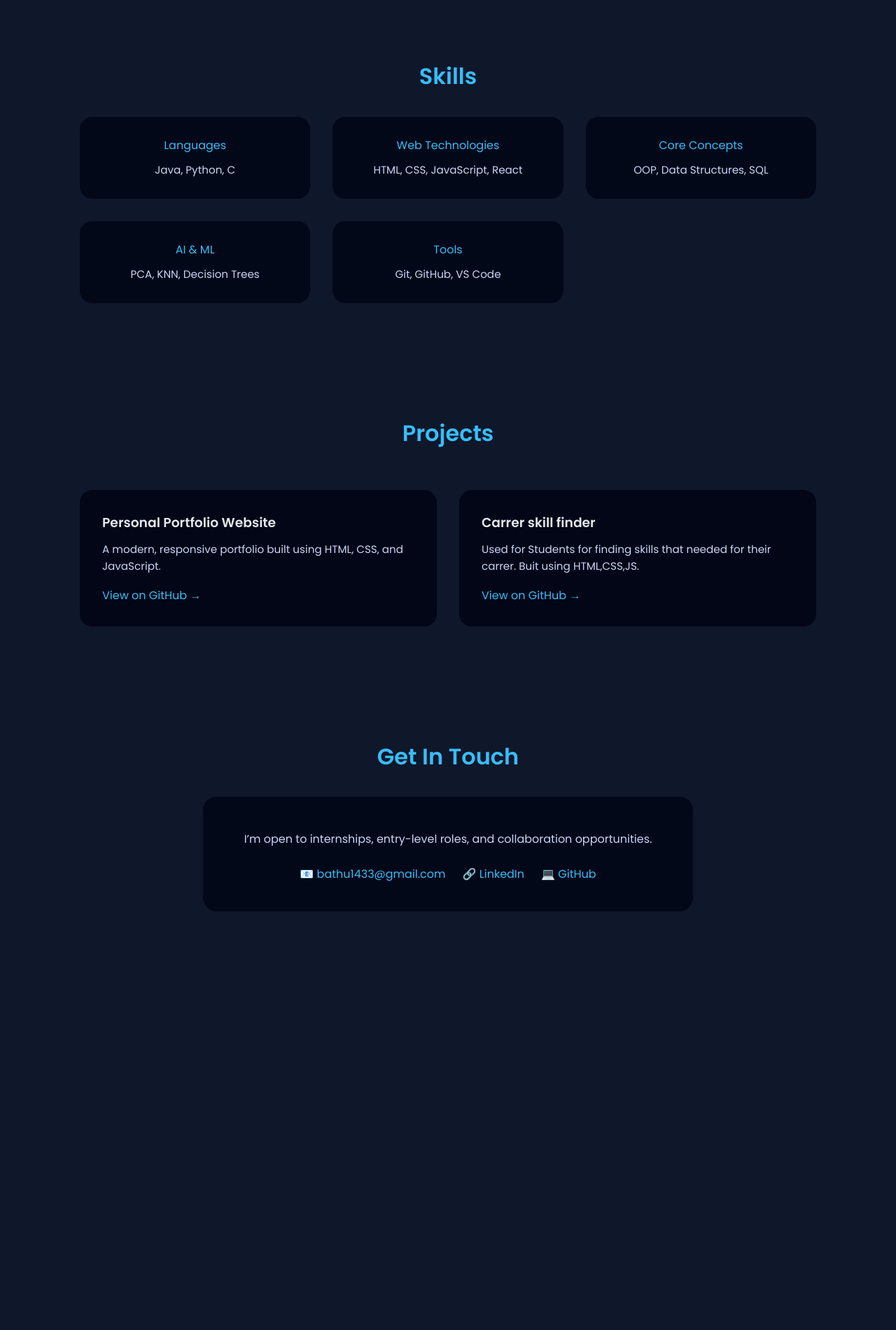
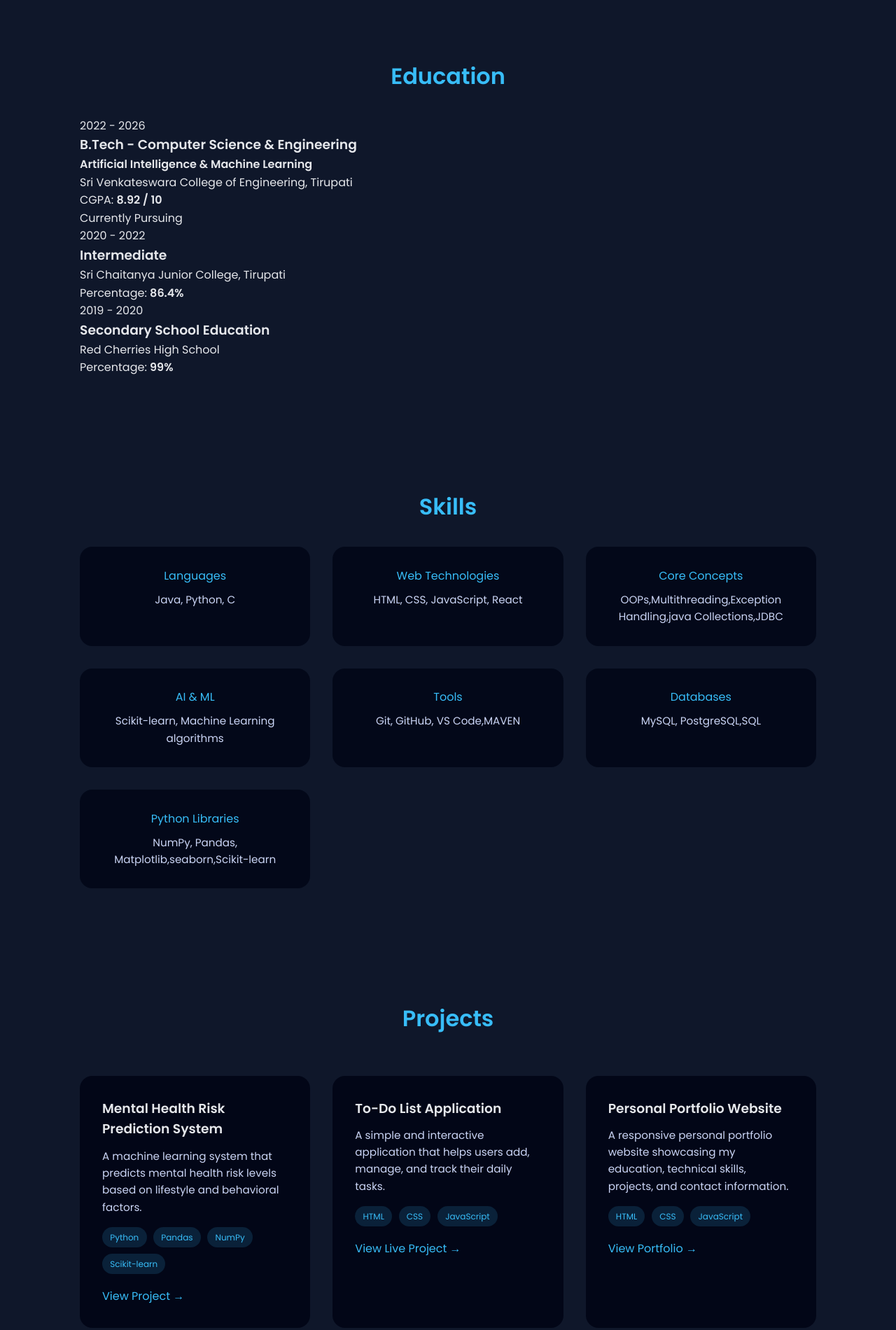
Before and after one commit to Bharath4200/portfolio, a plain HTML site: page index.html in a window 1280 px wide. Shown: the part 691-2591 px from the top of the page at 70% size. Before the commit the page ends 2073 px from the top, so only its background shows below. Drawn offline with Linux system fonts and the light colour scheme.

Commit message:
Add education section and enhance project details
Updated index.html to include an education section and improved project descriptions.

```diff
--- a/index.html
+++ b/index.html
@@ -20,6 +20,7 @@
       <ul class="nav-links">
     <li><a href="#home">Home</a></li>
     <li><a href="#about">About</a></li>
+    <li><a href="#education">Education</a></li>
     <li><a href="#skills">Skills</a></li>
     <li><a href="#projects">Projects</a></li>
     <li><a href="#contact">Contact</a></li>
@@ -45,7 +46,7 @@
 
             <div class="buttons">
                 <a href="#projects" class="btn">View Projects</a>
-                <a href="resume/resume1.pdf" class="btn secondary" download>
+                <a href="resume/resume1.pdf" target="_blank" class="btn secondary" download>
                     View Resume
                 </a>
             </div>
@@ -71,6 +72,79 @@
     </p>
 </section>
 
+<!-- ===== EDUCATION SECTION ===== -->
+<section id="education" class="education">
+    <h2>Education</h2>
+
+    <div class="education-container">
+
+        <!-- B.Tech -->
+        <div class="education-card">
+            <div class="education-year">
+                2022 - 2026
+            </div>
+
+            <div class="education-content">
+                <h3>B.Tech - Computer Science & Engineering</h3>
+                <h4>Artificial Intelligence & Machine Learning</h4>
+
+                <p class="college-name">
+                    Sri Venkateswara College of Engineering, Tirupati
+                </p>
+
+                <p>
+                    CGPA: <strong>8.92 / 10</strong>
+                </p>
+
+                <span class="education-status">
+                    Currently Pursuing
+                </span>
+            </div>
+        </div>
+
+
+        <!-- Intermediate -->
+        <div class="education-card">
+            <div class="education-year">
+                2020 - 2022
+            </div>
+
+            <div class="education-content">
+                <h3>Intermediate</h3>
+
+                <p class="college-name">
+                    Sri Chaitanya Junior College, Tirupati
+                </p>
+
+                <p>
+                    Percentage: <strong>86.4%</strong>
+                </p>
+            </div>
+        </div>
+
+
+        <!-- 10th -->
+        <div class="education-card">
+            <div class="education-year">
+                2019 - 2020
+            </div>
+
+            <div class="education-content">
+                <h3>Secondary School Education</h3>
+
+                <p class="college-name">
+                    Red Cherries High School
+                </p>
+
+                <p>
+                    Percentage: <strong>99%</strong>
+                </p>
+            </div>
+        </div>
+
+    </div>
+</section>
+
 <!-- ===== SKILLS SECTION ===== -->
 <section id="skills" class="skills">
     <h2>Skills</h2>
@@ -88,17 +162,26 @@
 
         <div class="skill-card">
             <h4>Core Concepts</h4>
-            <p>OOP, Data Structures, SQL</p>
+            <p>OOPs,Multithreading,Exception Handling,java Collections,JDBC</p>
+
         </div>
 
         <div class="skill-card">
             <h4>AI & ML</h4>
-            <p>PCA, KNN, Decision Trees</p>
+            <p>Scikit-learn, Machine Learning algorithms</p>
         </div>
 
         <div class="skill-card">
             <h4>Tools</h4>
-            <p>Git, GitHub, VS Code</p>
+            <p>Git, GitHub, VS Code,MAVEN</p>
+        </div>
+        <div class="skill-card">
+            <h4>Databases</h4>
+            <p>MySQL, PostgreSQL,SQL</p>
+        </div>
+    <div class="skill-card">
+            <h4>Python Libraries</h4>
+            <p>NumPy, Pandas, Matplotlib,seaborn,Scikit-learn</p>
         </div>
     </div>
 </section>
@@ -108,26 +191,75 @@
     <h2>Projects</h2>
 
     <div class="projects-grid">
+
+        <!-- Mental Health Project -->
+        <div class="project-card">
+            <h3>Mental Health Risk Prediction System</h3>
+
+            <p>
+                A machine learning system that predicts mental health
+                risk levels based on lifestyle and behavioral factors.
+            </p>
+
+            <div class="tech-stack">
+                <span>Python</span>
+                <span>Pandas</span>
+                <span>NumPy</span>
+                <span>Scikit-learn</span>
+            </div>
+
+            <a href="https://github.com/Bharath4200/Mental-Health-Risk-Prediction"
+               target="_blank">
+                View Project →
+            </a>
+        </div>
+
+
+        <!-- To-Do List Project -->
+        <div class="project-card">
+            <h3>To-Do List Application</h3>
+
+            <p>
+                A simple and interactive application that helps users
+                add, manage, and track their daily tasks.
+            </p>
+
+            <div class="tech-stack">
+                <span>HTML</span>
+                <span>CSS</span>
+                <span>JavaScript</span>
+            </div>
+
+            <a href="https://bharath4200.github.io/To-Do-List/"
+               target="_blank">
+                View Live Project →
+            </a>
+        </div>
+
+
+        <!-- Personal Portfolio -->
         <div class="project-card">
             <h3>Personal Portfolio Website</h3>
+
             <p>
-                A modern, responsive portfolio built using HTML, CSS,
-                and JavaScript.
+                A responsive personal portfolio website showcasing my
+                education, technical skills, projects, and contact information.
             </p>
-            <a href="#" target="_blank">View on GitHub →</a>
+
+            <div class="tech-stack">
+                <span>HTML</span>
+                <span>CSS</span>
+                <span>JavaScript</span>
             </div>
 
-        <div class="project-card">
-            <h3>Carrer skill finder</h3>
-            <p>
-                Used for Students for finding skills that needed for their carrer.
-                Buit using HTML,CSS,JS.
-            </p>
-            <a href="#" target="_blank">View on GitHub →</a>
+            <a href="https://bharath4200.github.io/portfolio/"
+               target="_blank">
+                View Portfolio →
+            </a>
         </div>
+
     </div>
 </section>
-
 <!-- ===== CONTACT SECTION ===== -->
 <section id="contact" class="contact">
     <h2>Get In Touch</h2>
@@ -138,7 +270,10 @@
         </p>
 
         <div class="contact-links">
-            <a href="mailto:bathu1433@gmail.com">📧 bathu1433@gmail.com</a>
+               <a href="https://mail.google.com/mail/?view=cm&fs=1&to=bathu1433@gmail.com&su=Portfolio%20Contact"
+       target="_blank">
+        📧 Email
+    </a>
             <a href="https://www.linkedin.com/in/ontela-bharath-84474b281" target="_blank">🔗 LinkedIn</a>
             <a href="https://github.com/Bharath4200" target="_blank">💻 GitHub</a>
         </div>
```
Lines whose indentation alone changed are shown as unchanged.
